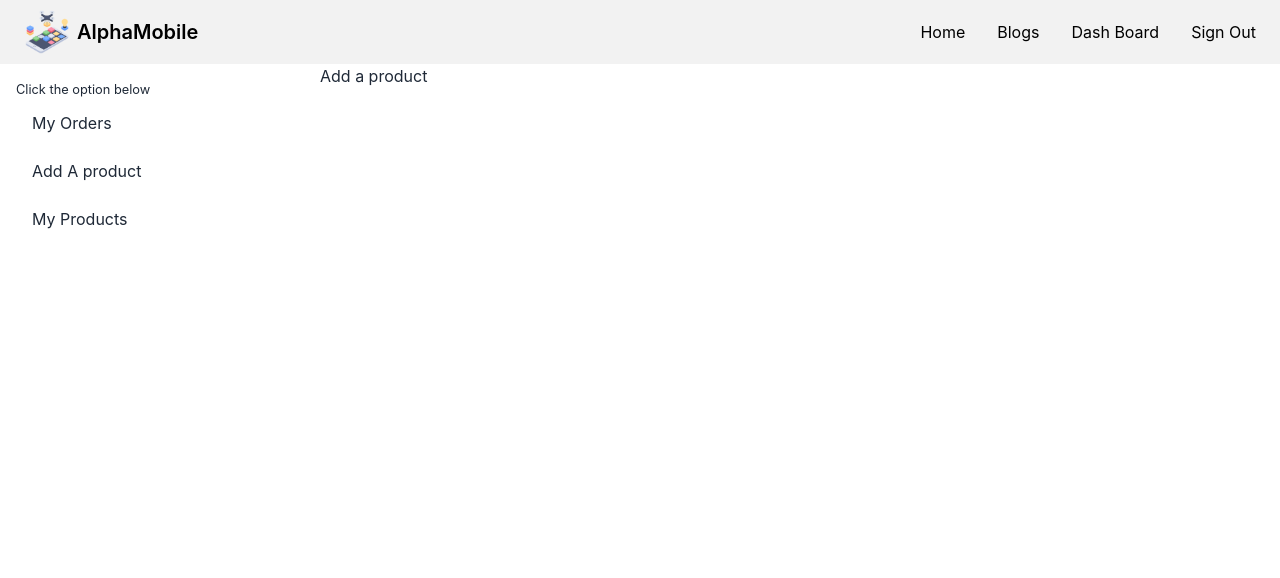
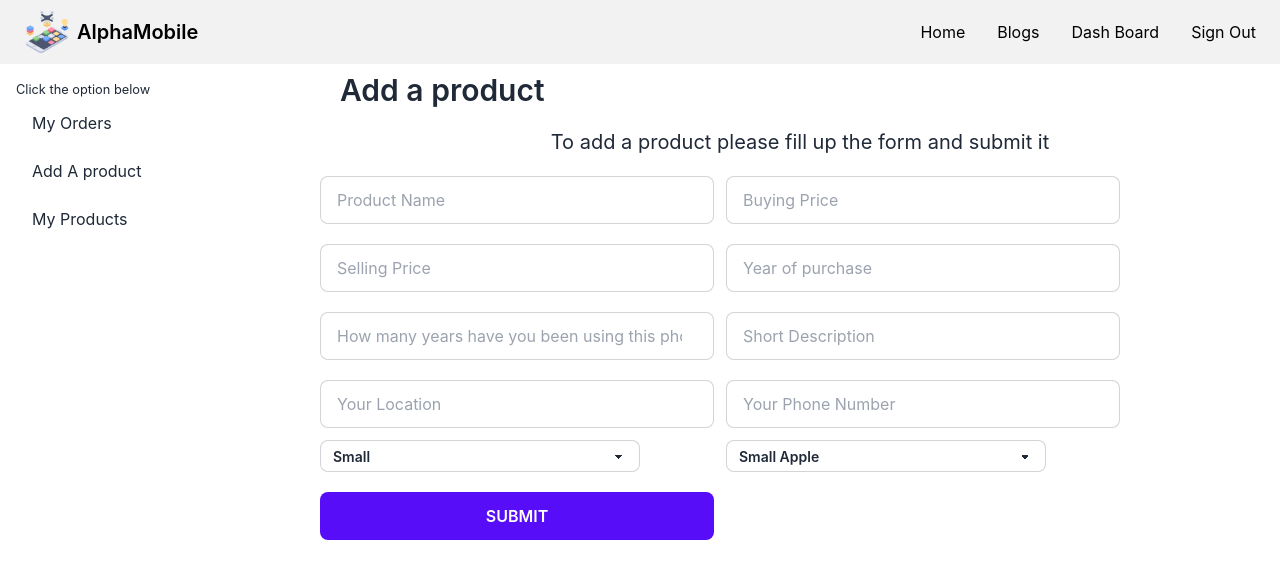
Before and after one commit to maj-jinnah/alpha-mobile-client, a React (Create React App) app: page /dashboard/addaproduct in a window 1280 px wide. Shown: the top 578 px of the page. Built offline with nearby package versions, Linux system fonts and the light colour scheme; no server answers; sample sign-in values are in the browser's storage.

Commit message:
add a product

```diff
--- a/src/Layouts/DashBoard/DashBoardLayout.js
+++ b/src/Layouts/DashBoard/DashBoardLayout.js
@@ -22,8 +22,10 @@ const DashBoardLayout = () => {
                     <ul className="menu p-4 w-80 bg-base-100 text-base-content">
                         <small>Click the option below</small>
                         <li><Link to='/dashboard/myorders'>My Orders</Link></li>
+
                         <li><Link to='/dashboard/addaproduct'> Add A product</Link></li>
                         <li><Link to='/dashboard/myproduct'>My Products</Link></li>
+
                         {
                             isAdmin && <>
                                 <li><Link to='/dashboard/allbuyers'>All Buyers</Link></li>
--- a/src/Pages/DashBoard/Add a Product/AddAProduct.js
+++ b/src/Pages/DashBoard/Add a Product/AddAProduct.js
@@ -1,9 +1,49 @@
-import React from 'react';
+import React, { useContext } from 'react';
+import { AuthContext } from '../../../Contexts/AuthContext/AuthProvider';
 
 const AddAProduct = () => {
+
+    const { user } = useContext(AuthContext)
+
+    const handelAddProduct = (event) => {
+        event.preventDefault()
+        const form = event.target;
+        const buyerName = form.name.value;
+        const buyerEmail = form.email.value;
+        const phoneName = form.phoneName.value;
+        const phonePrice = form.phonePrice.value;
+        const buyerPhoneNumber = form.buyerPhoneNumber.value;
+        const buyerMeetingLocation = form.meetingLocation.value;
+    }
     return (
-        <div>
-            <h1>Add a product</h1>
+        <div className='mt-2'>
+            <h1 className="ml-5 mb-5 text-3xl font-semibold">Add a product</h1>
+            <h3 className='mt-5 text-center text-xl'>To add a product please fill up the form and submit it</h3>
+            <div className='w-10/12'>
+                <form onSubmit={handelAddProduct} className="grid grid-cols-1 md:grid-cols-2 gap-3 mt-3">
+                    <input name='name' type="text" placeholder="Product Name" className="input input-bordered mt-2 w-full" required />
+                    <input name='price' type="number" placeholder="Buying Price" className="input input-bordered mt-2 w-full" required />
+                    <input name='sellingPrice' type="number" placeholder="Selling Price" className="input input-bordered mt-2 w-full" required />
+                    <input name='purchaseDate' type="number" placeholder="Year of purchase" className="input input-bordered mt-2 w-full" required />
+                    <input name='use' type="number" placeholder="How many years have you been using this phone?" className="input input-bordered mt-2 w-full" required />
+                    <input name='description' type="text" placeholder="Short Description" className="input input-bordered mt-2 w-full" required />
+                    <input name='sellerLocation' type="text" placeholder="Your Location" className="input input-bordered mt-2 w-full" required />
+                    <input name='sellerPhoneNumber' type="Number" placeholder="Your Phone Number" className="input input-bordered mt-2 w-full" required />
+                    <select className="select select-bordered select-sm w-full max-w-xs" required>
+                        <option >Small</option>
+                        <option>Small Apple</option>
+                        <option>Small Orange</option>
+                        <option>Small Tomato</option>
+                    </select>
+                    <select className="select select-bordered select-sm w-full max-w-xs" required>
+                        <option disabled >Small</option>
+                        <option>Small Apple</option>
+                        <option>Small Orange</option>
+                        <option>Small Tomato</option>
+                    </select>
+                    <input type="submit" value='Submit' className="input input-bordered mt-2 w-full btn btn-primary" />
+                </form>
+            </div>
         </div>
     );
 };
--- a/src/Pages/DashBoard/My Products/MyProducts.js
+++ b/src/Pages/DashBoard/My Products/MyProducts.js
@@ -2,8 +2,8 @@ import React from 'react';
 
 const MyProducts = () => {
     return (
-        <div>
-            <h1>My Products</h1>
+        <div className='mt-2'>
+            <h1 className="ml-5 mb-5 text-3xl font-semibold">My Products</h1>
         </div>
     );
 };
```
